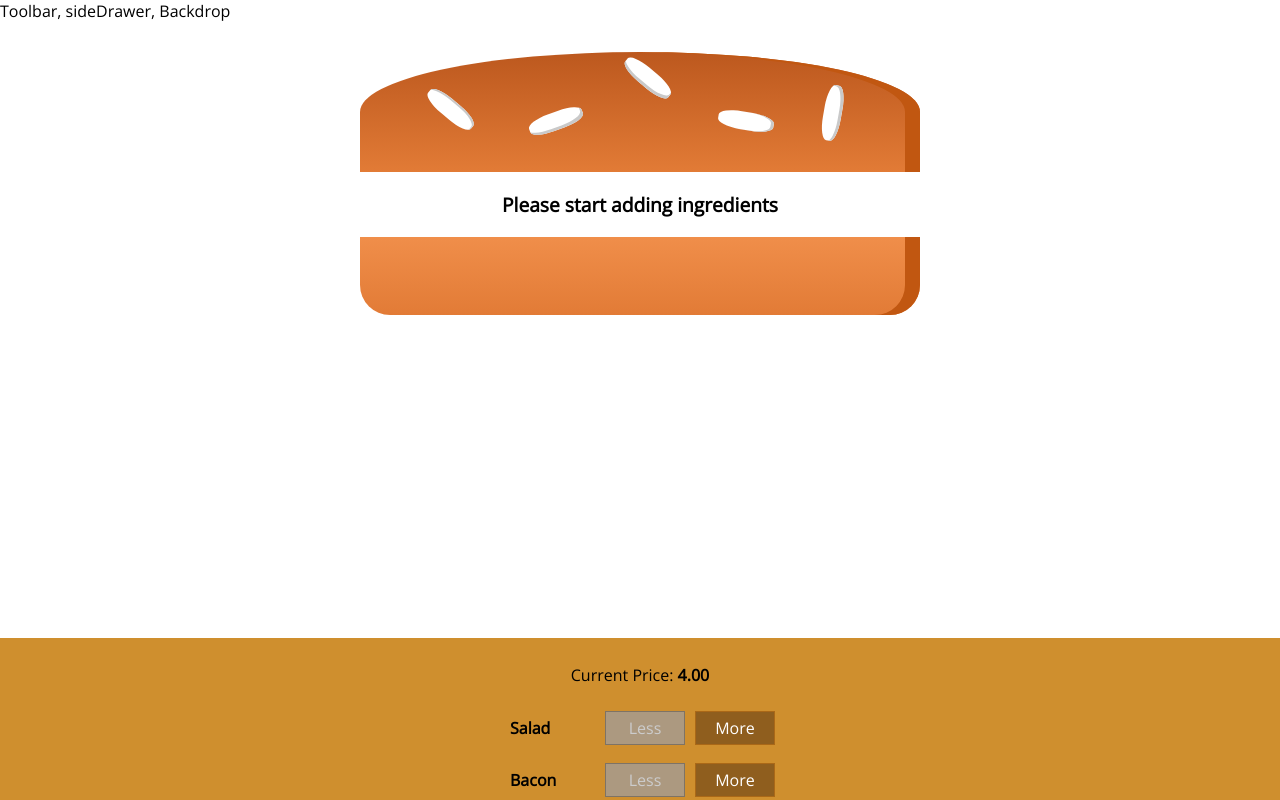
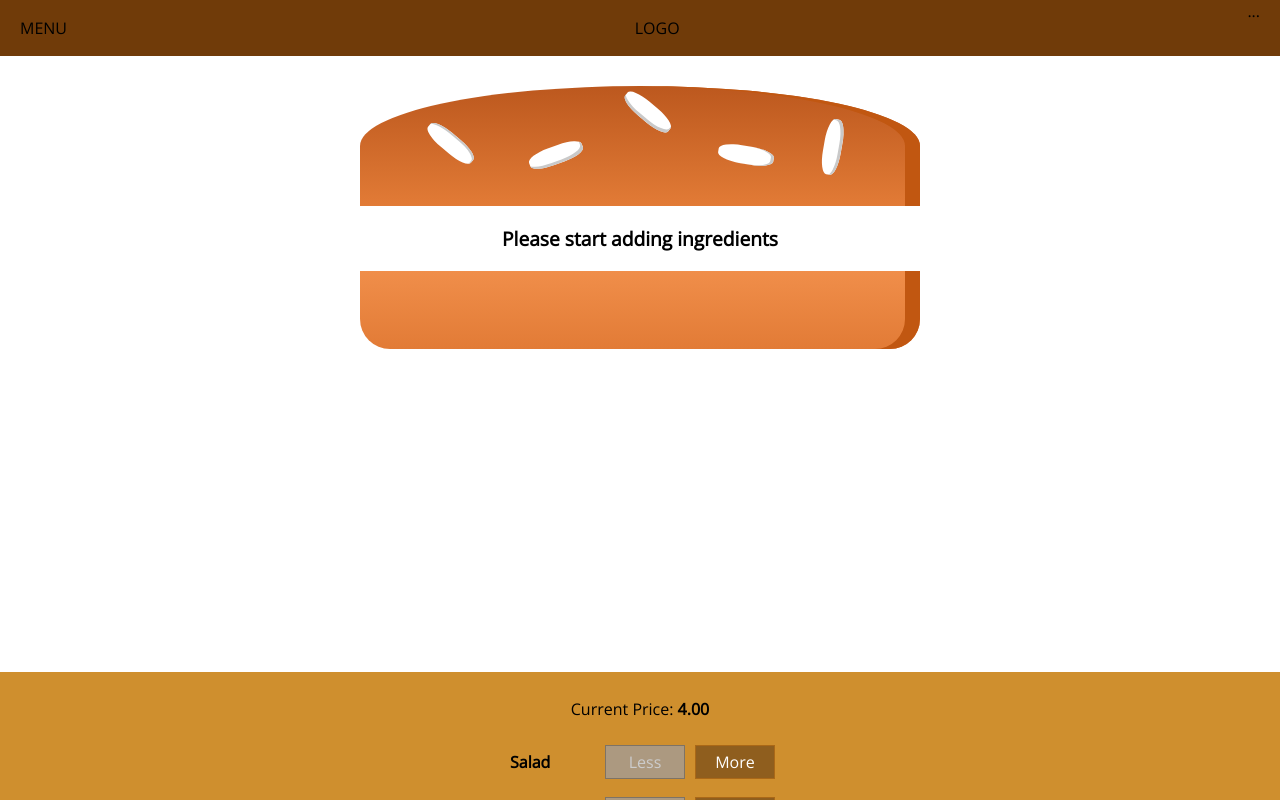
Before and after one commit to mrwhiterk/udemy-react-maximillian, a React app in the folder burger-builder-basic/: page / in a window 1280 px wide. Shown: the top 800 px of the page. Built offline with nearby package versions, Linux system fonts and the light colour scheme.

Commit message:
created toolbar

```diff
--- a/burger-builder-basic/src/components/Layout/Layout.css
+++ b/burger-builder-basic/src/components/Layout/Layout.css
@@ -1,3 +1,3 @@
 .Content {
-  margin-top: 16px;
+  margin-top: 72px;
 }
--- a/burger-builder-basic/src/components/Layout/Layout.js
+++ b/burger-builder-basic/src/components/Layout/Layout.js
@@ -2,9 +2,11 @@
 import Aux from '../../hoc/Aux'
 import classes from './Layout.css'
 
+import Toolbar from '../Navigation/Toolbar/Toolbar';
+
 const layout = props => (
   <Aux>
-    <div>Toolbar, sideDrawer, Backdrop</div>
+    <Toolbar />
     <main className={classes.Content}>{props.children}</main>
   </Aux>
 )
--- /dev/null
+++ b/burger-builder-basic/src/components/Navigation/Toolbar/Toolbar.css
@@ -0,0 +1,18 @@
+.Toolbar {
+  height: 56px;
+  width: 100%;
+  position: fixed;
+  top: 0;
+  left: 0;
+  background-color: #703b09;
+  display: flex;
+  justify-content: space-between;
+  align-items: center;
+  padding: 0 20px;
+  box-sizing: border-box;
+  z-index: 90;
+}
+
+.Toolbar nav {
+  height: 100%;
+}
--- /dev/null
+++ b/burger-builder-basic/src/components/Navigation/Toolbar/Toolbar.js
@@ -0,0 +1,14 @@
+import React from 'react'
+import classes from './Toolbar.css'
+
+const toolbar = props => (
+  <header className={classes.Toolbar}>
+    <div>MENU</div>
+    <div>LOGO</div>
+    <nav>
+      ...
+    </nav>
+  </header>
+)
+
+export default toolbar;
```
